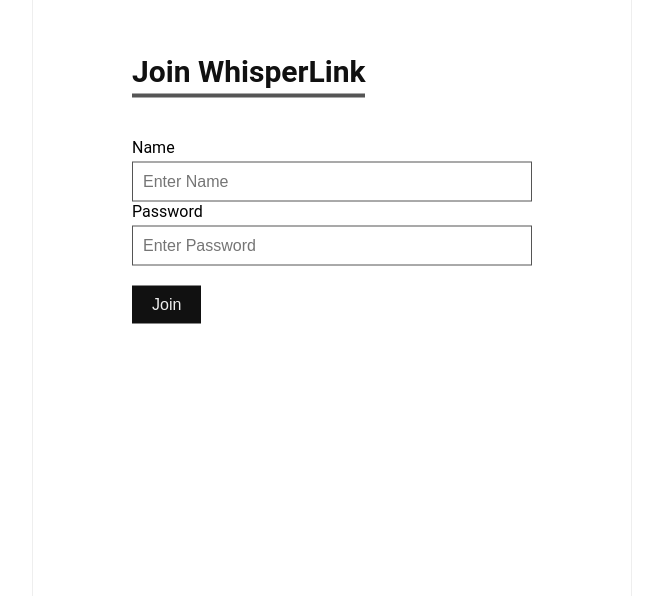
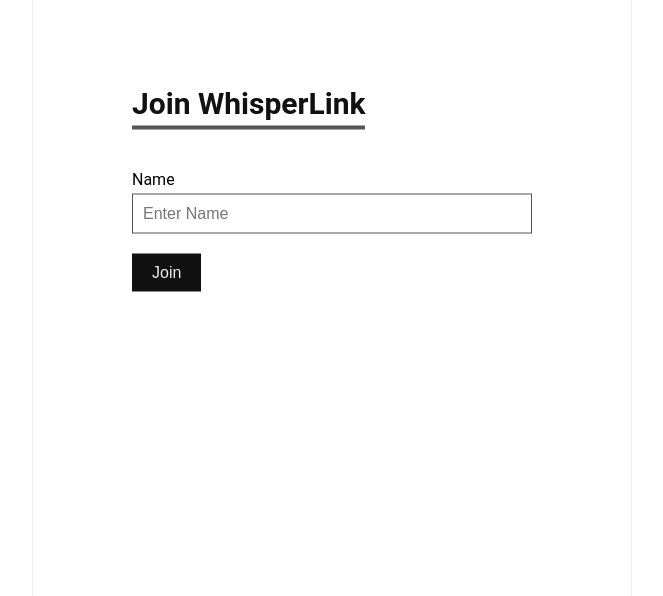
Before and after one commit to AggarwalVansh/WhisperLink, a website: page public/index.html in a window 1280 px wide. Shown: the part 204-800 px from the top of the page, without its empty margins (308-971 px from the left). Drawn offline with nearby package versions, Linux system fonts and the light colour scheme; no server answers.

Commit message:
Update index.html

```diff
--- a/public/index.html
+++ b/public/index.html
@@ -15,8 +15,7 @@
           <div class="form-input">
             <label>Name</label>
             <input type="text" id="username" placeholder="Enter Name" />
-            <label>Password</label>
-            <input type="password" id="pw" placeholder="Enter Password" />
+
           </div>
           <div class="form-input">
             <button id="join-user">Join</button>
```
